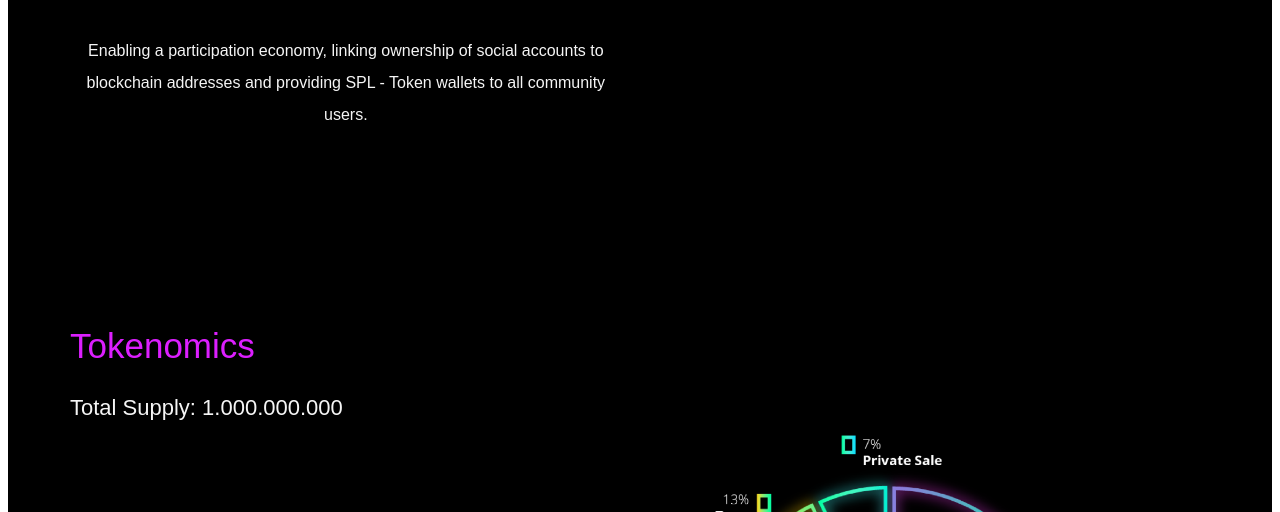
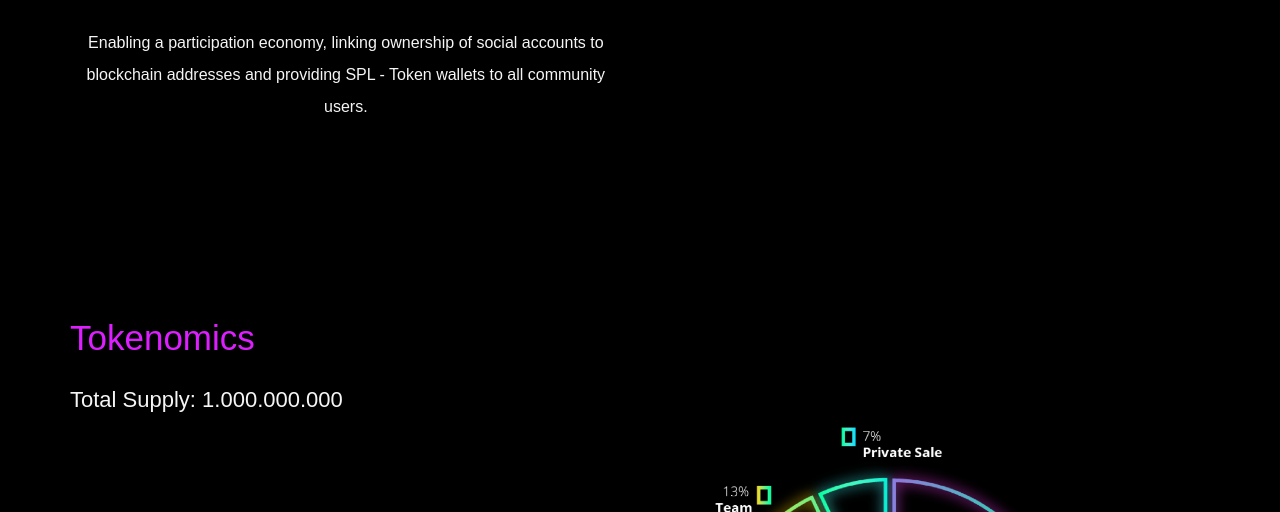
Before and after one commit to The-Great-Ape/main-site, a Gatsby site: page / in a window 1280 px wide. Shown: the part 588-1100 px from the top of the page. Built offline with nearby package versions, Linux system fonts and the light colour scheme; Gatsby itself is replaced by a stand-in of ours; a web font is replaced by a local one.

Commit message:
:hammer: remove white margin

```diff
--- /dev/null
+++ b/src/pages/index.css
@@ -0,0 +1,3 @@
+body {
+  margin: 0;
+}
--- a/src/pages/index.js
+++ b/src/pages/index.js
@@ -6,6 +6,7 @@ import { library } from '@fortawesome/fontawesome-svg-core';
 import { fab } from '@fortawesome/free-brands-svg-icons';
 import { fas } from '@fortawesome/free-solid-svg-icons';
 import { main, container, borderGradient } from '../styles/pageStyles.module.css';
+import "./index.css"
 
 library.add(fab, fas);
 
```
